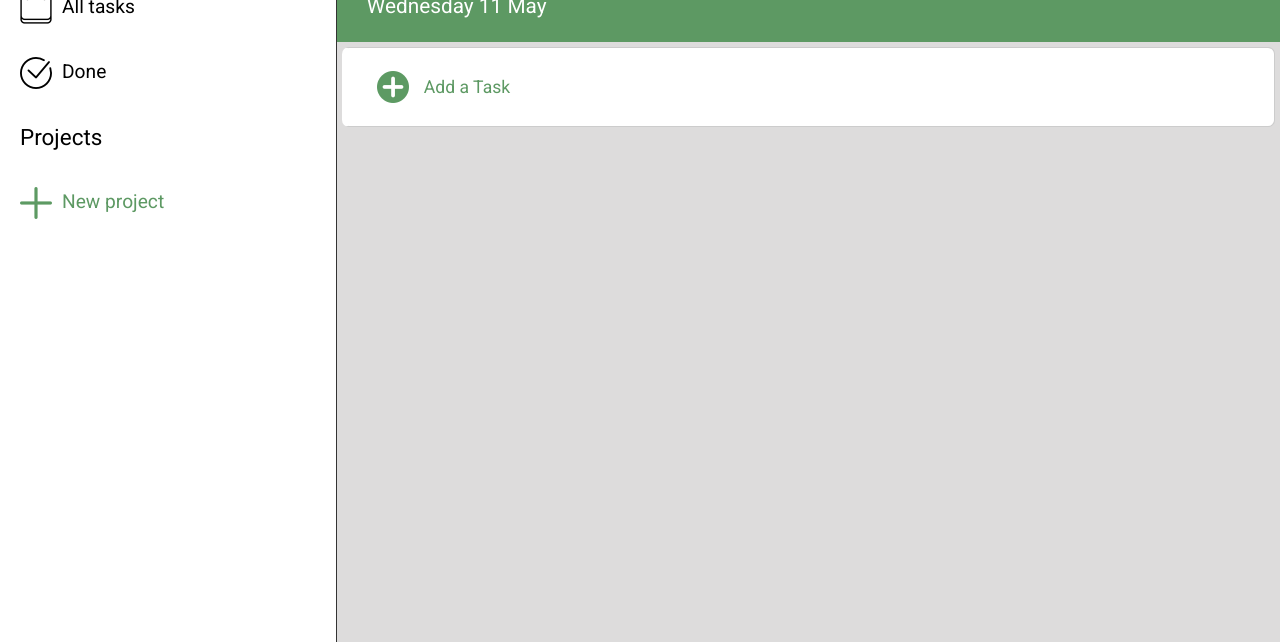
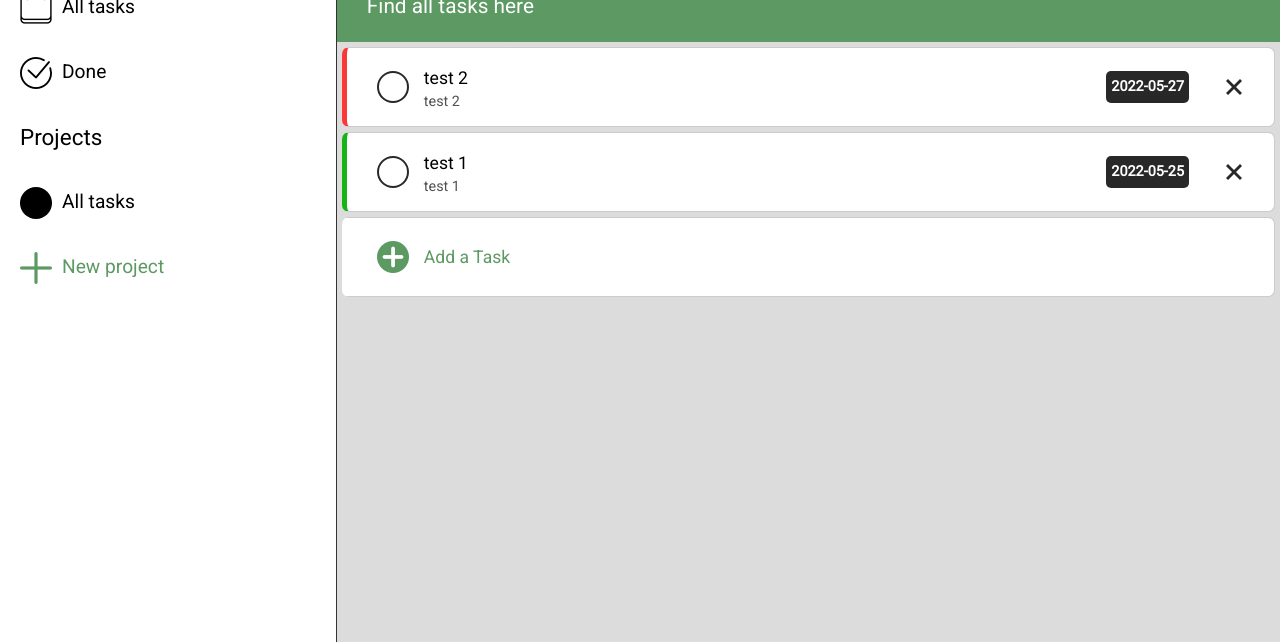
Before and after one commit to Vinicius-C13/odin-todo-list, a website built with webpack: page dist/index.html in a window 1280 px wide. Shown: the part 158-800 px from the top of the page. Built offline with nearby package versions, Linux system fonts and the light colour scheme.

Commit message:
Finished the project system and integrating the task system

```diff
--- a/src/index.js
+++ b/src/index.js
@@ -1,19 +1,24 @@
 import {projectForm} from './form/project-form.js';
 import {taskForm} from './form/task-form.js';
 
-//This is just temporary - remove as soon as possible;
-
-const allTasks_array = [];
+const allTasks_array = [
+    {title: 'test 1', desc: 'test 1', date: '2022-05-25', prior: 'priority-low'},
+    {title: 'test 2', desc: 'test 2', date: '2022-05-27', prior: 'priority-high'}
+];
 const doneTasks_array = [];
 const todayTasks_array = [];
-const allProjects_array = [];
+const allProjects_array = [{name: "All tasks", color: "black", details: "Find all tasks here", relatedTasks:allTasks_array}];
 
 const projectFactory = (name, color, details) => {
     const addATask = (task) => {
         relatedTasks.unshift(task);
     }
-    const relatedTasks = ['pirilampos'];
+    const relatedTasks = [];
     return {name, color, details, relatedTasks, addATask};
+}
+
+const taskFactory = (title, desc, date, prior, project) => {
+    return {title, desc, date, prior, project}
 }
 
 const Logic = (() => {
@@ -21,22 +26,41 @@ const Logic = (() => {
         const newProject = projectFactory(name, color, details);
         const parentEl = document.querySelector('.projects-list');
 
+        UI.displayElement(newProject, parentEl);
+
+        if(name==="All tasks") {return}
+
         _addProjectToArray(newProject);
-
-        UI.displayElement(newProject, parentEl);
     }
 
     const _addProjectToArray = (project) => {
         allProjects_array.push(project);
-        console.log(allProjects_array);
     }
 
-    return {createNewProject}
+    const addTaskToArray = (task, project) => {
+        const index = allProjects_array.indexOf(project);
+
+        if(index === 0) {
+            allProjects_array[index].relatedTasks.push(task);
+        } else {
+            allProjects_array[0].relatedTasks.push(task);
+            allProjects_array[index].relatedTasks.push(task);
+            console.log(allProjects_array[index].relatedTasks);
+        }
+
+    }
+
+    const deleteTask = (taskElement, taskObject)=> {
+        const taskContainer = document.querySelector('#main');
+        generalTasksArray.splice(generalTasksArray.indexOf(taskObject), 1);
+    }
+
+    return {createNewProject, addTaskToArray}
 })();
 
 const UI = (() => {
 
-    const openForm = (type) => {
+    const openForm = (type, project) => {
         if (type === 'project') {
             const overlay = document.querySelector('#overlay-project');
             overlay.classList.add('show-overlay');
@@ -45,6 +69,8 @@ const UI = (() => {
             const overlay = document.querySelector('#overlay-task');
             overlay.classList.add('show-overlay');
             overlay.innerHTML = taskForm;
+            overlay.relatedProject = project;
+            console.log(overlay.relatedProject);
         }
     }
 
@@ -65,18 +91,77 @@ const UI = (() => {
         projectEl.classList.add('project-item', 'btn-pointer')
         projectEl.obj_ID = project;
         projectEl.innerHTML = `<div class= "project-color" style="background: ${project.color}"></div>${project.name}`;
-        console.log(projectEl)
         return projectEl
     }
 
     const displayElement = (project, parent)=> {
-        parent.prepend(_createProjectElement(project));
+        parent.appendChild(_createProjectElement(project));
     };
 
-    return {openForm, closeForm, displayElement}
+    const displayProjectList = (project) => {
+        const title = document.querySelector('.chosen-list-title');
+        const details = document.querySelector('.project-details');
+        title.textContent = project.name;
+        details.textContent = project.details;
+        _displayOnlyAddTaskButton(project);
+        _displayFilteredTasks(project.relatedTasks);
+    }
+
+    //Start: Controls tasks
+
+    const _displayFilteredTasks = (tasksArray, status)=> {
+        tasksArray.forEach(task=>{
+            addTaskToList(task, status);
+        });
+    };
+
+    const addTaskToList = (task, status)=> {
+        const taskContainer = document.querySelector('#main');
+
+        const task_div = document.createElement('div');
+
+        if(status === undefined) {
+            task_div.classList.add('task-item', task.prior);
+        } else {
+            task_div.classList.add('task-item', task.prior, status);
+        }
+
+
+        task_div.innerHTML = `
+            <div class="check-btn btn-pointer"></div>
+            <div class="main-task-infos">
+                <div class="task-title">${task.title}</div>
+                <div class="details">${task.desc}</div>
+            </div>
+            <div class="date">${task.date}</div>
+            <div class="delete-btn btn-pointer"></div>
+        `
+        //Eu associei um objeto à um elemento html. Isso vai permitir que eu retire o objeto da array e o elemento do DOM.
+        task_div.objectAssign = task;
+
+        taskContainer.prepend(task_div);
+    }
+
+    const _clearTaskDisplay = () => {
+        document.querySelector('#main').innerHTML = '';
+    }
+
+    const _displayOnlyAddTaskButton = (project) => {
+        _clearTaskDisplay();
+        const add_button = document.createElement('div');
+        add_button.classList.add('new-task-card', 'btn-pointer')
+        add_button.innerHTML = `<img class="new-task-btn" src="./assets/add.png" alt="plus icon">Add a Task`;
+        add_button.relatedProject = project;
+        document.querySelector('#main').appendChild(add_button);
+    }
+    //Finish: Controls tasks
+
+    return {openForm, closeForm, displayElement, displayProjectList, addTaskToList}
 })();
 
 //Events tab
+
+//Send info to create a new project
 document.querySelector('#overlay-project').addEventListener('submit', (e)=>{
     e.preventDefault();
 
@@ -89,22 +174,71 @@ document.querySelector('#overlay-project').addEventListener('submit', (e)=>{
     UI.closeForm('project');
 });
 
+//Event: Display everything necessarty when the page is loaded
+document.addEventListener('DOMContentLoaded', () => {
+    //Display all existing projects
+    allProjects_array.forEach((project)=>{
+        UI.displayElement(project, document.querySelector('.projects-list'))
+    })
+    //Open the page with the "All tasks" selected
+    UI.displayProjectList(allProjects_array[0]);
+});
+
+//Event: Open the project list of tasks
 document.querySelector('.projects-list').addEventListener('click', (e) => {
     if(e.target.classList.contains('project-item')) {
-        e.target.obj_ID.addATask('teste');
+        UI.displayProjectList(e.target.obj_ID);
     };
-})
+});
 
 //Event: Open project form
 document.querySelector('.new-list-btn').addEventListener('click', () => {
     UI.openForm('project');
-    console.log('teste');
-})
+});
 
 //Event: Close project form
 document.querySelector('#overlay-project').addEventListener('click', (e) => {
     if(e.target.id === 'close-form-btn'){
-        console.log('raraar')
         UI.closeForm('project');
     }
 });
+
+//Event: Close task form
+document.querySelector('#overlay-task').addEventListener('click', (e) => {
+    if(e.target.id === 'close-form-btn'){
+        UI.closeForm('task');
+    }
+});
+
+//Event: Open task form
+document.addEventListener('click', (e) => {
+    if(e.target.classList.contains('new-task-card')) {
+        UI.openForm('task', e.target.relatedProject);
+        console.log(e.target.relatedProject);
+    }
+});
+
+//Event: Create a new task
+document.querySelector('#overlay-task').addEventListener("submit", (e)=>{
+    e.preventDefault();
+
+    const relatedProject = document.querySelector('#overlay-task').relatedProject;
+
+    const title = document.querySelector('#new-todo--title').value;
+    const desc = document.querySelector('#new-todo--description').value;
+    const date = document.querySelector('#new-todo--date').value;
+    const prior = document.querySelector('input[type="radio"]:checked').value;
+    const project = relatedProject;
+
+    const newTask = taskFactory(title, desc, date, prior, project);
+
+    UI.addTaskToList(newTask);
+    Logic.addTaskToArray(newTask, relatedProject);
+    UI.closeForm('task');
+
+    console.log(newTask);
+})
+
+document.addEventListener('click', (e) => {
+    console.log(e.target.relatedProject);
+})
```
Also changed, not shown: dist/index.html, dist/main.js, dist/style.css.
